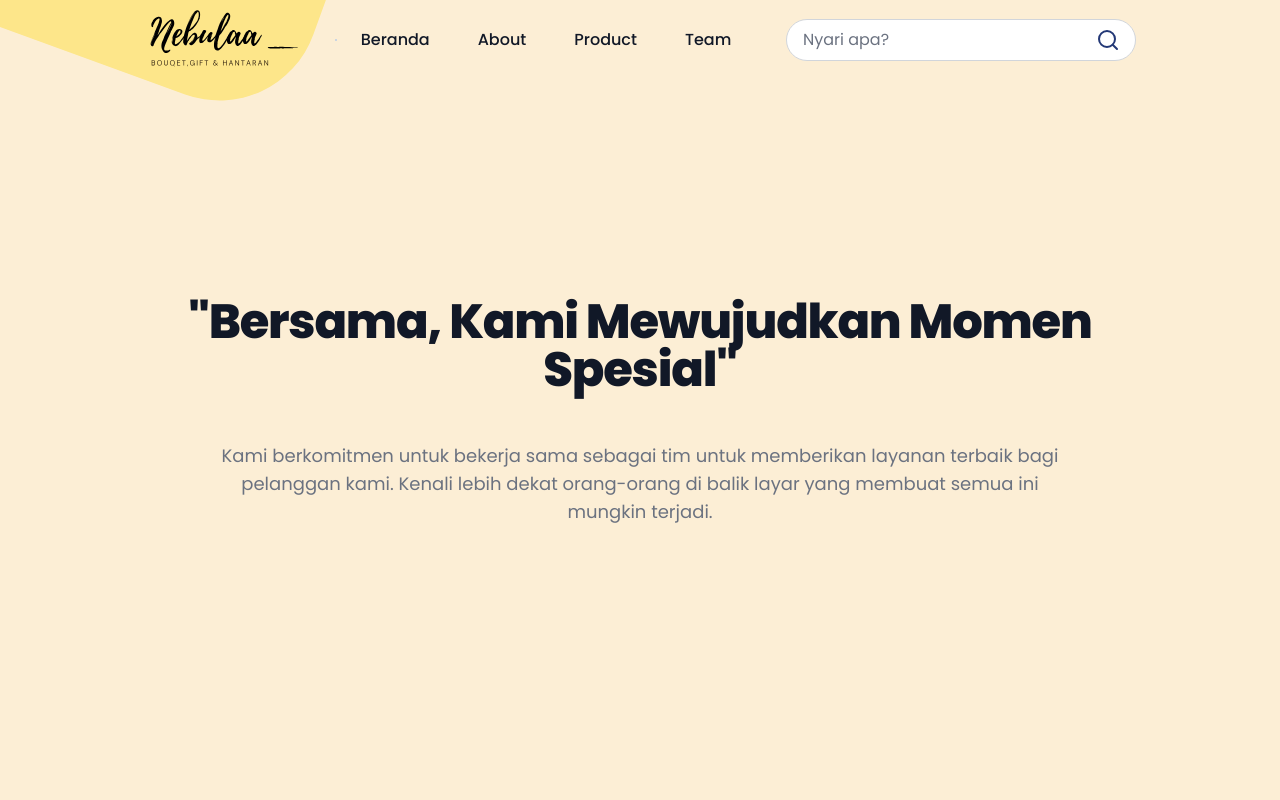
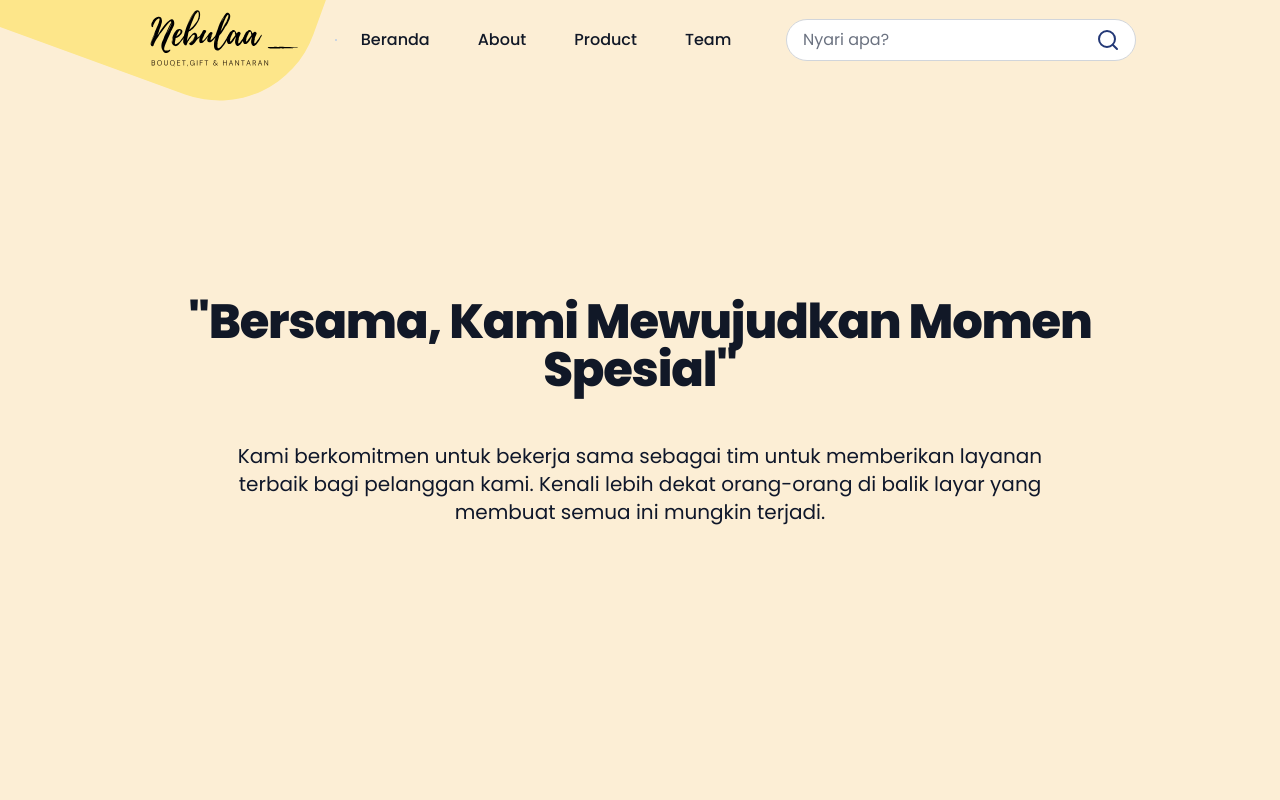
Before and after one commit to mishbahulmunir96/nebulaa, a Next.js app: page /team in a window 1280 px wide. Shown: the top 800 px of the page. Built offline with nearby package versions, Linux system fonts and the light colour scheme; no server answers; a web font is replaced by a local one.

Commit message:
style teampage

```diff
--- a/src/components/home/elements/BlogCard.tsx
+++ b/src/components/home/elements/BlogCard.tsx
@@ -10,7 +10,7 @@ interface BlogCardProps {
 const BlogCard: FC<BlogCardProps> = ({ blog }) => {
   return (
     <Card className="mb-4 w-full md:max-w-sm">
-      <div className="relative h-[200px] w-full">
+      <div className="relative h-[200px] w-full overflow-hidden rounded-md">
         <Image
           src={blog.thumbnail}
           alt={blog.title}
--- a/src/components/team/HeroTeam.tsx
+++ b/src/components/team/HeroTeam.tsx
@@ -9,7 +9,7 @@ const HeroTeam = () => {
       <h1 className="mb-12 text-3xl font-extrabold leading-none tracking-tight text-gray-900 md:text-5xl">
         "Bersama, Kami Mewujudkan Momen Spesial"
       </h1>
-      <p className="mb-8 text-lg font-normal text-gray-500 dark:text-gray-400 md:px-16">
+      <p className="mb-8 text-xl font-normal text-slate-900 dark:text-gray-400 md:px-16">
         Kami berkomitmen untuk bekerja sama sebagai tim untuk memberikan layanan
         terbaik bagi pelanggan kami. Kenali lebih dekat orang-orang di balik
         layar yang membuat semua ini mungkin terjadi.
--- a/src/components/team/OurTeam.tsx
+++ b/src/components/team/OurTeam.tsx
@@ -70,7 +70,7 @@ const OurTeam = () => {
   return (
     <Container>
       <Title className="text-center">Team Kami</Title>
-      <div className="grid grid-cols-1 gap-4 md:grid-cols-2 lg:grid-cols-3">
+      <div className="grid grid-cols-2 gap-3 md:grid-cols-3 md:gap-4">
         {teamMembers.map((member, index) => (
           <OurTeamCard
             key={index}
```
